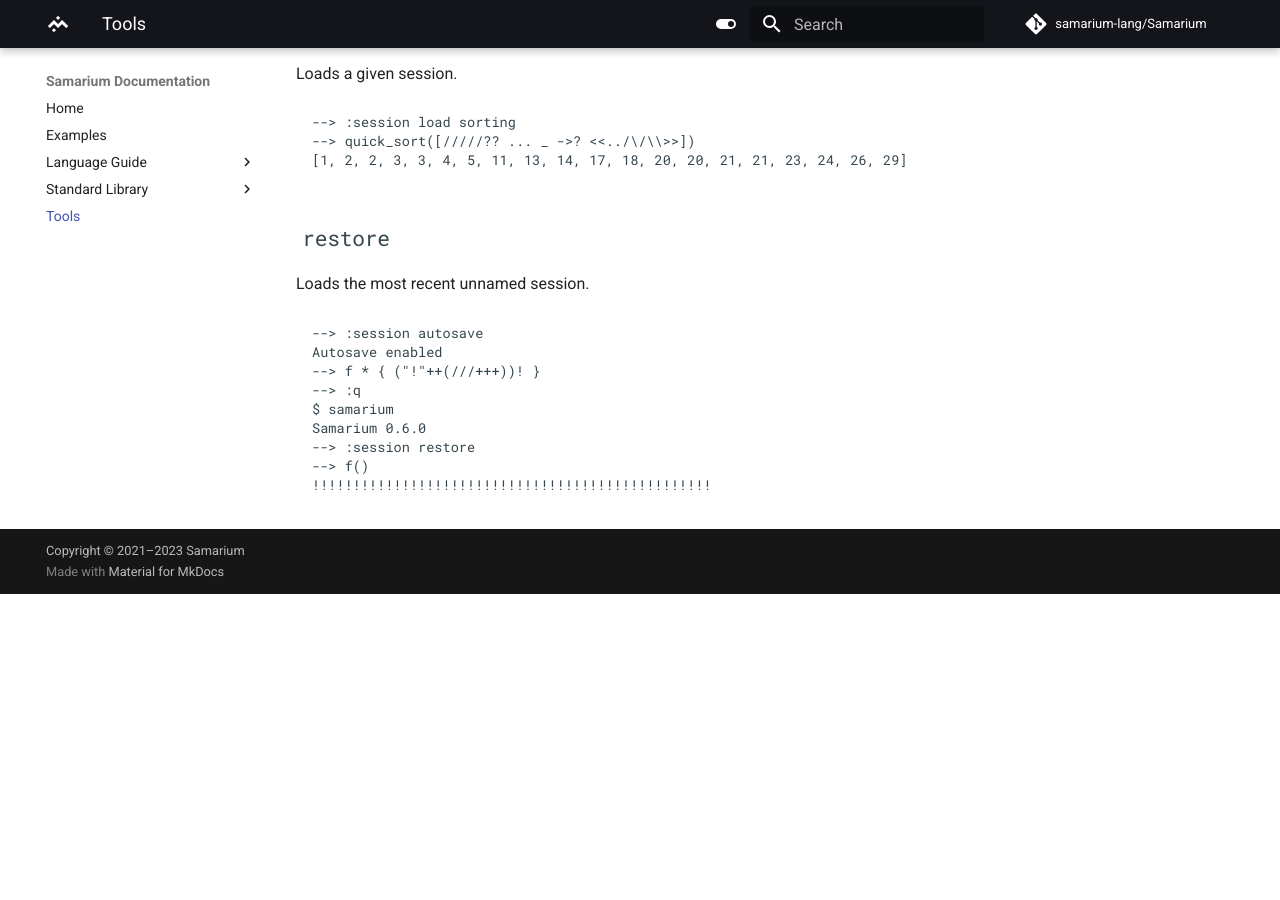
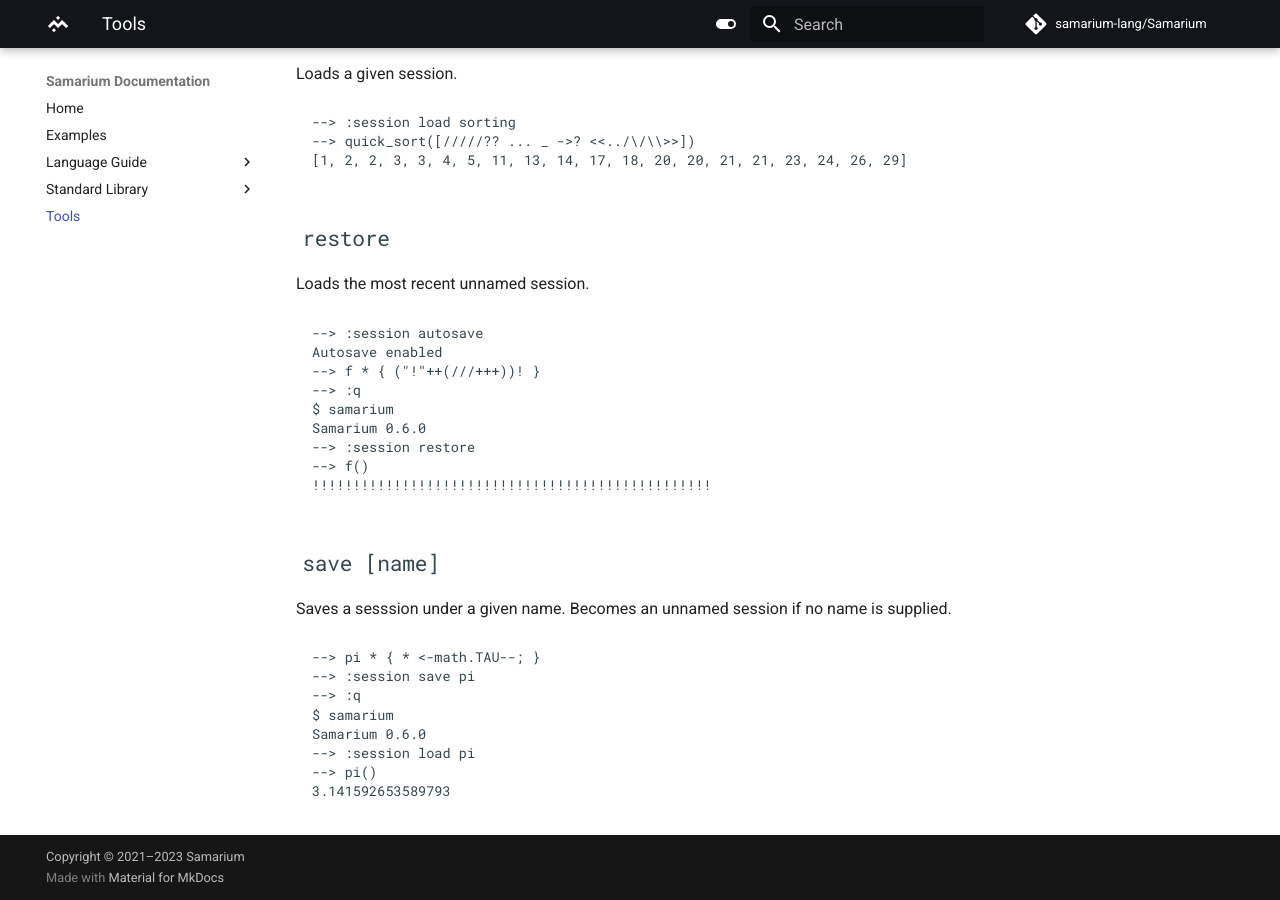
Before and after one commit to samarium-lang/Samarium, an MkDocs documentation site: the page built from docs/tools.md, in a window 1280 px wide and 900 px high, scrolled down 4472 px. Built offline with MkDocs 1.6.1 and Material for MkDocs 9.7.7, drawn with Linux system fonts in a browser that asks for light colours; comment, search, counter and statistics services are not loaded; before the commit the page ends 5066 px from its top, so only the background shows below that.

Commit message:
(docs) Added Sessions.save command

````diff
--- a/docs/tools.md
+++ b/docs/tools.md
@@ -219,3 +219,18 @@
 --> f()
 !!!!!!!!!!!!!!!!!!!!!!!!!!!!!!!!!!!!!!!!!!!!!!!!!
 ```
+
+
+## `save [name]`
+Saves a sesssion under a given name. Becomes an unnamed session if no name is
+supplied.
+```
+--> pi * { * <-math.TAU--; }
+--> :session save pi
+--> :q
+$ samarium
+Samarium 0.6.0
+--> :session load pi
+--> pi()
+3.141592653589793
+```
````
